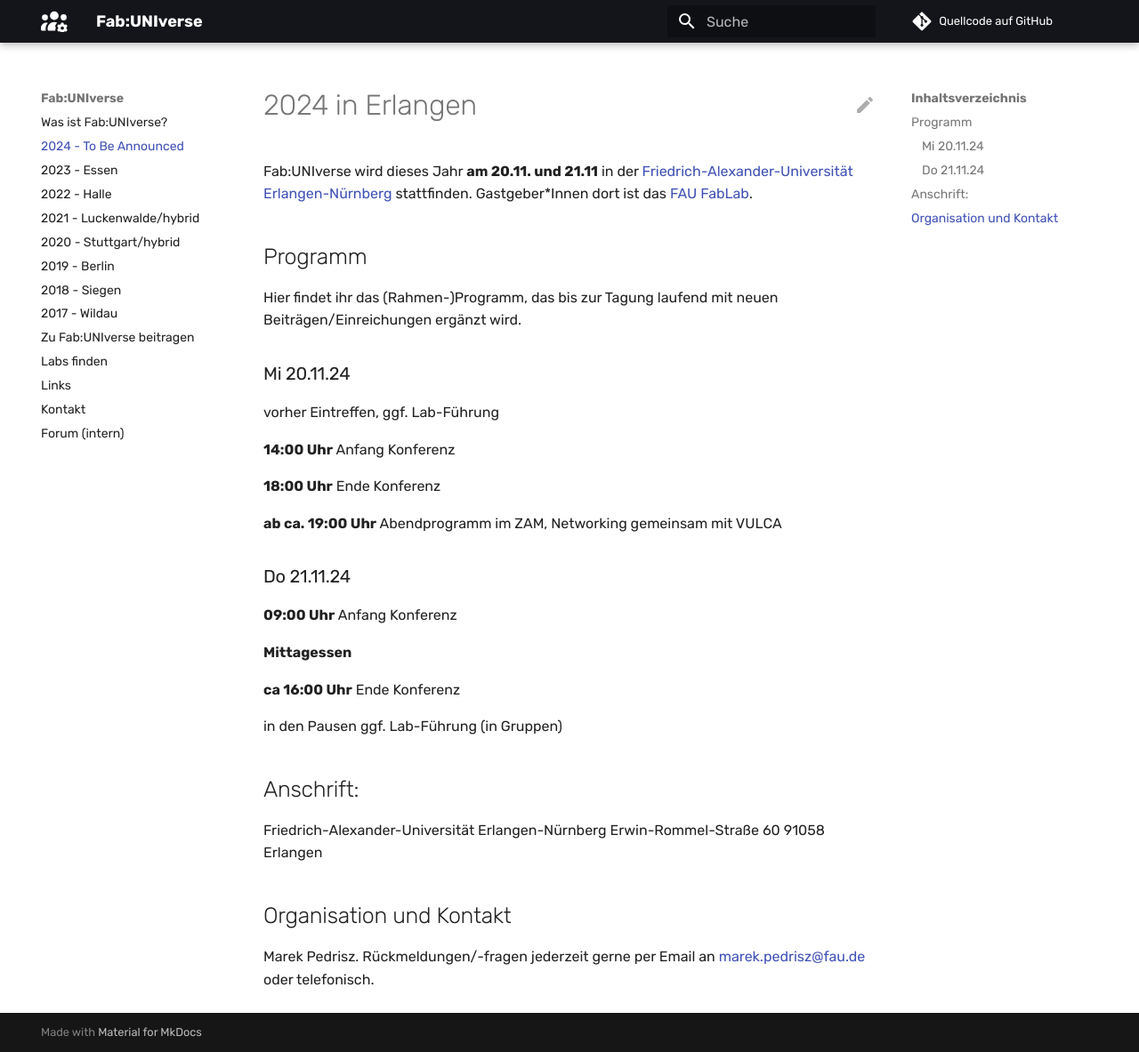
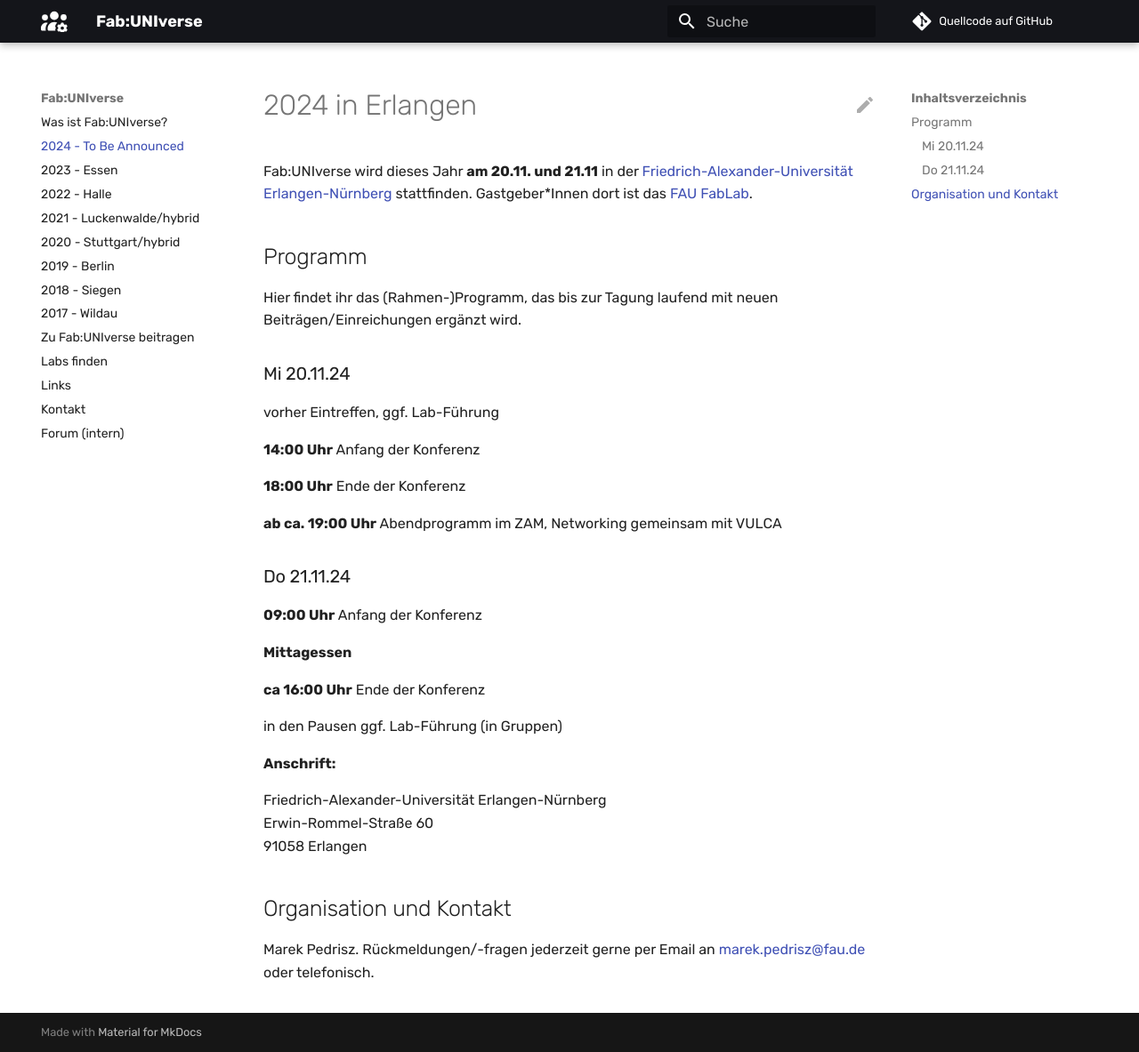
Before and after one commit to fabuniverse/website, an MkDocs documentation site: the page built from docs/2024.md, in a window 1280 px wide and 1183 px high. Shown: the whole window at 89% size. Built offline with MkDocs 1.6.1 and Material for MkDocs 9.7.7, drawn with Linux system fonts in a browser that asks for light colours; comment, search, counter and statistics services are not loaded.

Commit message:
Update 2024.md
Kleine Verbesserungen

```diff
--- a/docs/2024.md
+++ b/docs/2024.md
@@ -10,30 +10,29 @@
 
 vorher Eintreffen, ggf. Lab-Führung
 
-**14:00 Uhr** Anfang Konferenz
+**14:00 Uhr** Anfang der Konferenz
 
-**18:00 Uhr** Ende Konferenz
+**18:00 Uhr** Ende der Konferenz
 
 **ab ca. 19:00 Uhr** Abendprogramm im ZAM, Networking gemeinsam mit VULCA
 
 
 ### Do 21.11.24
 
-**09:00 Uhr** Anfang Konferenz
+**09:00 Uhr** Anfang der Konferenz
 
 **Mittagessen**
 
-**ca 16:00 Uhr** Ende Konferenz
+**ca 16:00 Uhr** Ende der Konferenz
 
 in den Pausen ggf. Lab-Führung (in Gruppen)
 
-## Anschrift:
+**Anschrift:**
 
 Friedrich-Alexander-Universität Erlangen-Nürnberg
 Erwin-Rommel-Straße 60
 91058 Erlangen
 
-
 ## Organisation und Kontakt
 
 Marek Pedrisz. Rückmeldungen/-fragen jederzeit gerne per Email an [marek.pedrisz@fau.de](mailto:marek.pedrisz@fau.de) oder telefonisch.
```
